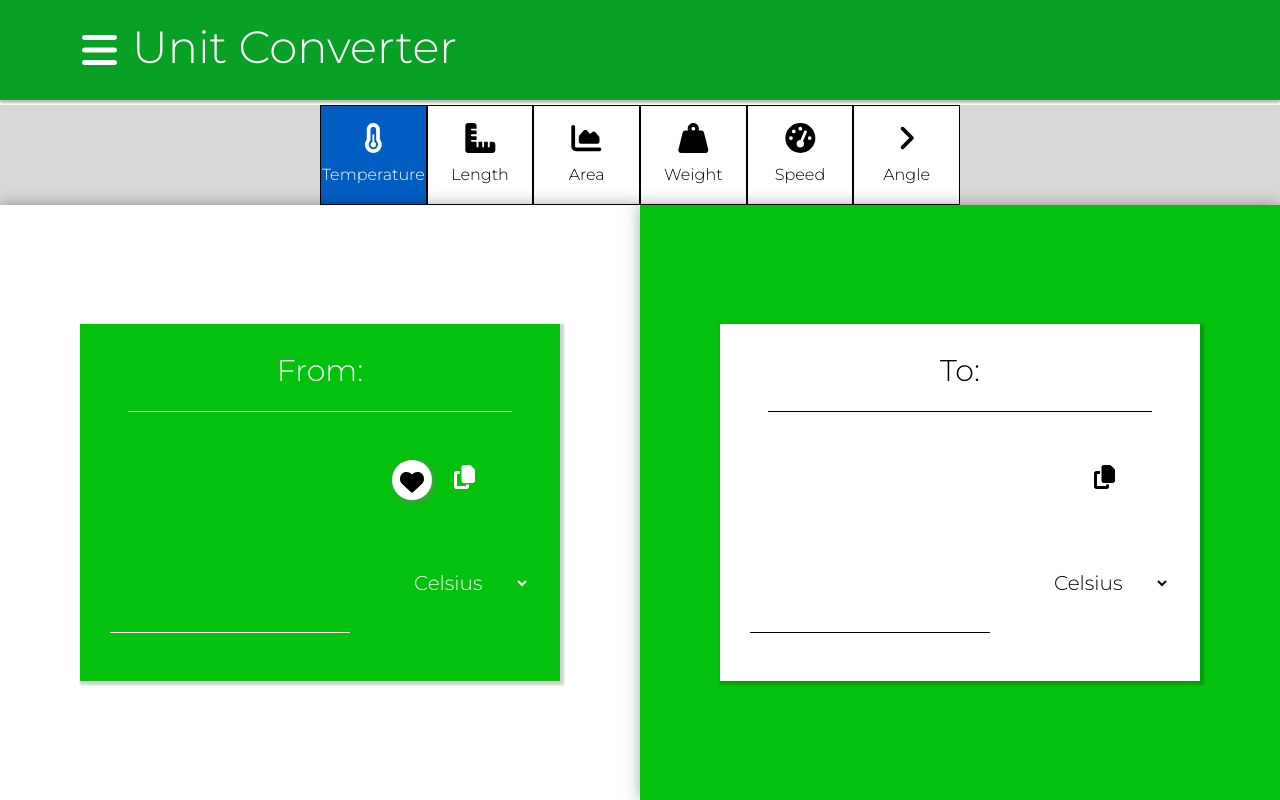
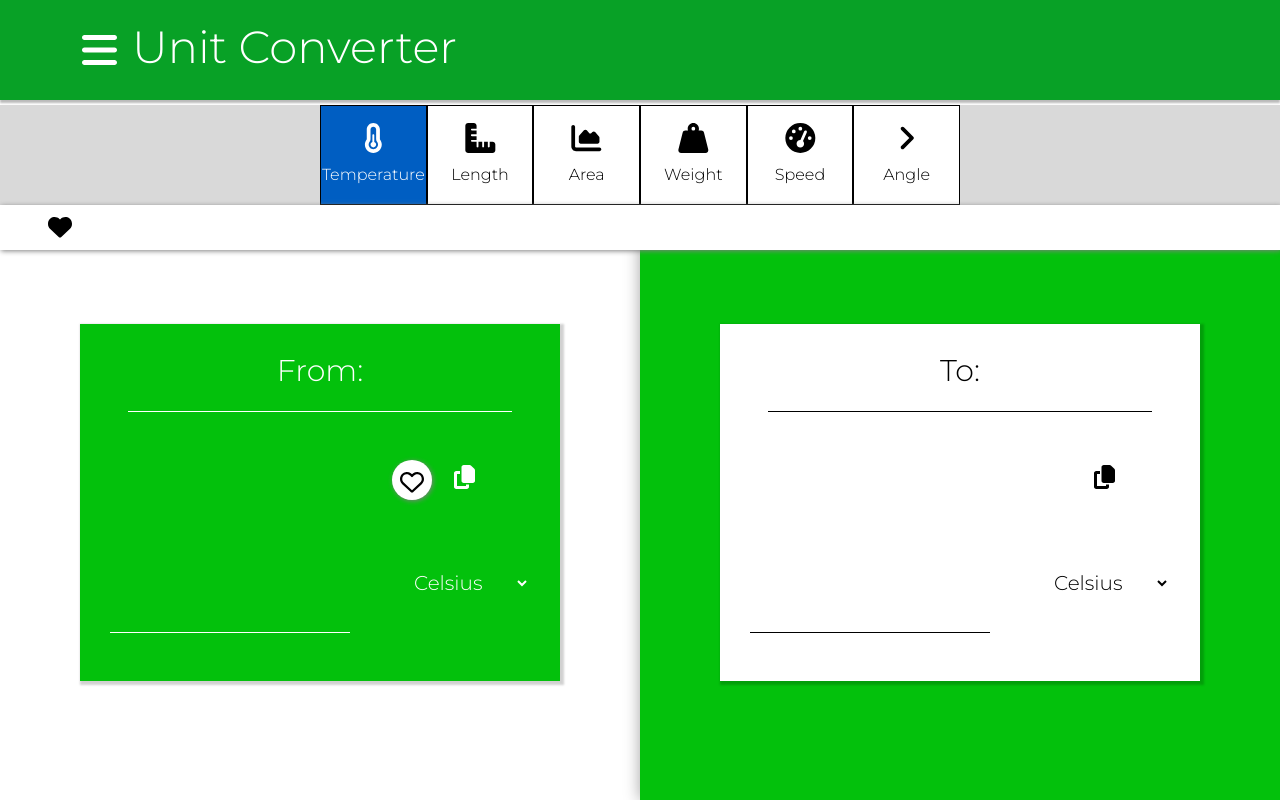
Before and after one commit to cyprste2717218/Unit-Converter-App, a React (Create React App) app: page / in a window 1280 px wide. Built offline with nearby package versions, Linux system fonts and the light colour scheme.

Commit message:
cleared up styling for large navbar and added hover effect to navbar exit button

```diff
--- a/src/App.css
+++ b/src/App.css
@@ -1,5 +1,44 @@
 .burger-icon {
   color: #fff;
+}
+
+
+.unexpanded-favbar-style {
+	position: absolute;
+	background-color: #fff;
+	height: 60p;
+	color: #000;
+	width: 50px;
+	box-shadow: 1px 1px 5px 0px grey;
+	padding-top: 15px;
+	margin-top: 10px;
+	padding-bottom: 12px;
+	justify-content: center;
+	display: flex;
+	flex-direction: column;
+	border-top-right-radius: 50%;
+	border-bottom-right-radius: 50%
+}
+
+.unexpanded-favbar-label-style:hover {
+
+	background-color: rgb(181, 180, 180);
+}
+
+.heart-icon-favbar {
+	color: black;
+}
+
+.heart-icon-favbar:hover {
+	color: pink;
+}
+
+.exit-icon-favbar {
+	color: black;
+}
+
+.exit-icon-favbar:hover {
+	color: red;
 }
 
 .copy-icon:hover {
@@ -211,7 +250,7 @@
     display: flex;
     justify-content: center;
     box-shadow: 0px 0px 15px 0px #0000005c;
-    z-index: 0;
+    z-index: -1;
   }
 
   .unit-details-small-div {
@@ -286,8 +325,21 @@
     display: block;
   }
 
+  .favourites-bar-small {
+	display: none;
+  }
+
+  .favourites-bar-large {
+	z-index: 1;
+	position: absolute;
+	box-shadow: 1px 1px 5px 0px grey;
+	width: 100%;
+	background-color: white;
 
 
+
+
+  }
 
 }
 
@@ -369,6 +421,10 @@
 
   .footer {
     display: none;
+  }
+
+  .favourites-bar-large {
+	display: none;
   }
 
   .unit-details-large-div {
--- a/src/App.tsx
+++ b/src/App.tsx
@@ -13,6 +13,7 @@ import UnitConvNavbar from './components/unit-conv-navbar';
 import FromToUnitsOptions from './components/from-to-units-options';
 import UnitCategoryOptions from './components/unit-category-options';
 import FavouritesBarSmall from './components/favourites-bar-small';
+import FavouritesBarLarge from './components/favourites-bar-large';
 
 const App = () => {
 	const [checked, setChecked] = useState(false);
@@ -45,6 +46,7 @@ const App = () => {
 	const sectionHeight = 'calc(100vh - 225px)';
 	const sectionHeightSmall = 'calc(100vh - 225px)';
 	const sectionHeightLarge = 'calc(100vh - 205px)';
+	const sectionHeightFavouriteBar = 'calc(100vh - 335px)';
 
 	return (
 
@@ -92,7 +94,10 @@ const App = () => {
 
 					/>
 					<div style={{display: 'flex', justifyContent: 'left'}}>
-						<FavouritesBarSmall />
+						<FavouritesBarSmall height={sectionHeightFavouriteBar} />
+					</div>
+					<div>
+						<FavouritesBarLarge />
 					</div>
 
 					<FromToUnitsOptions
--- a/src/components/favourite-conversion-button.tsx
+++ b/src/components/favourite-conversion-button.tsx
@@ -1,5 +1,7 @@
+import {useState} from 'react';
 import {FontAwesomeIcon} from '@fortawesome/react-fontawesome';
 import {faHeart} from '@fortawesome/free-solid-svg-icons';
+import {faHeart as faOutlineHeart} from '@fortawesome/free-regular-svg-icons';
 import {Col} from 'react-bootstrap';
 
 const FavouriteConversionButton = ({theme}: {theme: string}): JSX.Element => {
@@ -9,14 +11,20 @@ const FavouriteConversionButton = ({theme}: {theme: string}): JSX.Element => {
 		} else {
 			console.log('haptic feedback not supported on device');
 		}
+
+		setFavButtonEnabled(!FavButtonEnabled);
 	};
 
+	const [FavButtonEnabled, setFavButtonEnabled] = useState(false);
+
 	let favouriteButton: JSX.Element;
+
+	const heartState = FavButtonEnabled ? faHeart : faOutlineHeart;
 
 	if (theme === 'large-devices') {
 		favouriteButton = <Col xs={1} sm={1} md={1} style={{display: 'flex', width: '40px', height: '40px', paddingTop: '9px', justifyContent: 'center', boxShadow: '1px 1px 5px 0px grey', borderRadius: '50%', marginTop: 'auto', marginBottom: 'auto', backgroundColor: '#fff', color: '#03c10c'}}>
 			<button onClick={handleClick} style={{backgroundColor: 'transparent', border: '0px solid', marginBottom: '20px'}}>
-				<FontAwesomeIcon icon={faHeart} size='xl' />
+				<FontAwesomeIcon icon={heartState} size='xl' />
 			</button>
 		</Col>;
 	} else if (theme === 'small-devices') {
--- a/src/components/favourites-bar-large.tsx
+++ b/src/components/favourites-bar-large.tsx
@@ -1,6 +1,53 @@
-const FavouritesBarLarge = () => (
-	<>
-	</>
-);
+import {FontAwesomeIcon} from '@fortawesome/react-fontawesome';
+import {faHeart, faXmark} from '@fortawesome/free-solid-svg-icons';
+import {useState} from 'react';
+
+const FavouritesBarLarge = () => {
+	const [expanded, setExpanded] = useState(false);
+
+	const setFavouritesBarState = () => {
+		setExpanded(!expanded);
+	};
+
+	const UnexpandedFavouritesBar = () => (
+		<>
+			<div style={{width: '100px', height: '30px', marginLeft: '10px', marginTop: '10px', marginBottom: '5px'}} onClick={setFavouritesBarState}>
+				<div style={{display: 'flex', justifyContent: 'center'}}>
+					<FontAwesomeIcon className='heart-icon-favbar' icon={faHeart} size='xl' />
+				</div>
+
+			</div>
+		</>
+	);
+
+	const ExpandedFavouritesBar = () => (
+		<>
+			<div style={{height: '75px', width: '100px', display: 'flex', flexDirection: 'row', marginLeft: '10px', marginTop: '10px', paddingBottom: '10px'}}>
+
+				<div style={{display: 'flex', justifyContent: 'center', flexDirection: 'column', width: '100px'}}>
+
+					<FontAwesomeIcon className='exit-icon-favbar' icon={faXmark} size='xl' style={{fontSize: '30px'}} onClick={setFavouritesBarState} />
+
+					<div style={{display: 'flex', justifyContent: 'center'}}>
+						<p>Favourites</p>
+
+					</div>
+
+				</div>
+
+			</div>
+		</>
+	);
+
+	const currentFavouritesBar = expanded ? <ExpandedFavouritesBar /> : <UnexpandedFavouritesBar />;
+
+	return (
+		<>
+			<div className='favourites-bar-large'>
+				{currentFavouritesBar}
+			</div>
+		</>
+	);
+};
 
 export default FavouritesBarLarge;
--- a/src/components/favourites-bar-small.tsx
+++ b/src/components/favourites-bar-small.tsx
@@ -1,18 +1,47 @@
 import {FontAwesomeIcon} from '@fortawesome/react-fontawesome';
-import {faHeart} from '@fortawesome/free-solid-svg-icons';
+import {faHeart, faXmark} from '@fortawesome/free-solid-svg-icons';
 import {Col} from 'react-bootstrap';
+import {useState} from 'react';
 
-const FavouritesBarSmall = () => (
-	<>
-		<div style={{position: 'absolute', backgroundColor: '#fff', height: '60px', color: '#000', width: '50px', boxShadow: '1px 1px 5px 0px grey', paddingTop: '15px', marginTop: '10px', paddingBottom: '12px', justifyContent: 'center', display: 'flex', flexDirection: 'column', borderTopRightRadius: '50%', borderBottomRightRadius: '50%'}}>
-			<div>
+const FavouritesBarSmall = ({height}) => {
+	const [expanded, setExpanded] = useState(false);
 
-				<FontAwesomeIcon icon={faHeart} size='xl' style={{color: 'pink', fontSize: '30px', paddingLeft: '5px'}} />
+	const labelStyle = expanded ? 'expanded-favbar-label-style' : 'unexpanded-favbar-label-style';
+
+	const setFavouritesBarState = () => {
+		setExpanded(!expanded);
+	};
+
+	const UnexpandedFavouritesBar = () => (
+		<>
+			<div className='unexpanded-favbar-style' onClick={setFavouritesBarState}>
+				<div>
+					<FontAwesomeIcon icon={faHeart} size='xl' style={{color: 'pink', fontSize: '30px', paddingLeft: '5px'}} />
+				</div>
+			</div>
+		</>
+	);
+
+	const ExpandedFavouritesBar = () => (
+		<>
+			<div className='expanded-favbar-style' style={{position: 'absolute', width: '100px', height: `${height}`, backgroundColor: '#fff', boxShadow: '1px 1px 5px 0px grey', marginTop: '10px'}} >
+				<div onClick={setFavouritesBarState}>
+					<FontAwesomeIcon className='exit-icon-favbar' icon={faXmark} size='xl' style={{fontSize: '30px', paddingTop: '10px', paddingLeft: '10px', marginRight: '15px', marginTop: '10px', width: '50px'}} />
+				</div>
+				<hr></hr>
 
 			</div>
-		</div>
+		</>);
 
-	</>
-);
+	const currentFavouritesBar = expanded ? <ExpandedFavouritesBar /> : <UnexpandedFavouritesBar />;
+
+	return (
+		<>
+			<div className='favourites-bar-small'>
+				{currentFavouritesBar}
+			</div>
+
+		</>);
+};
 
 export default FavouritesBarSmall;
```
